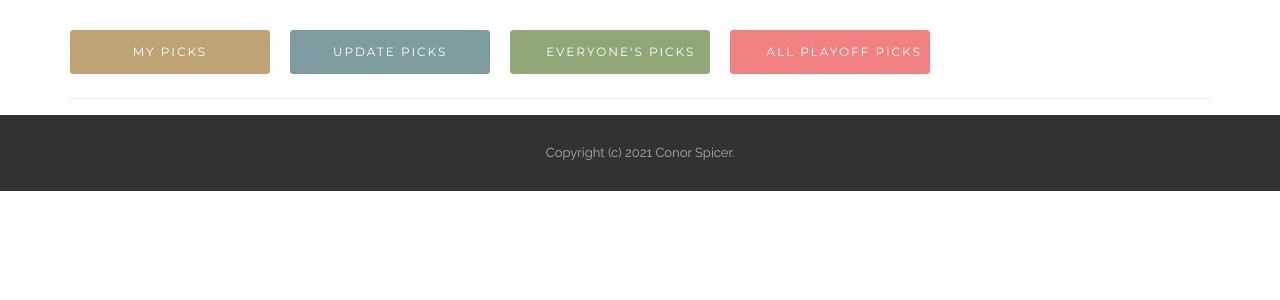
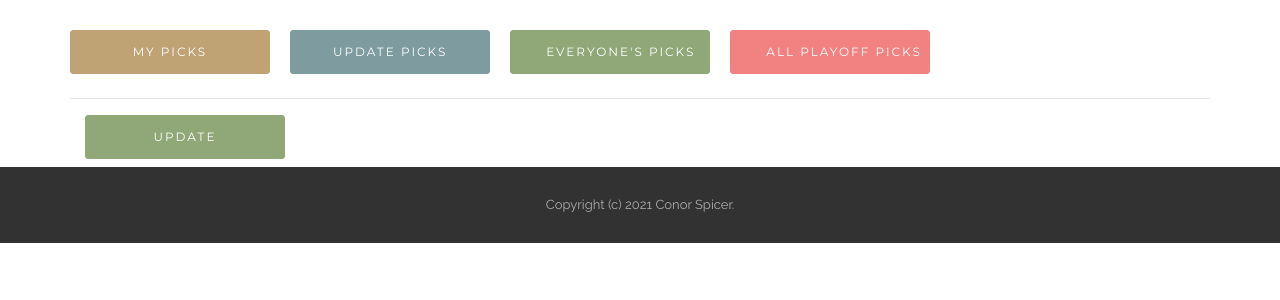
Before and after one commit to conorspicer/predictor, a Django app: template playoff_teams/templates/playoff_teams/playoffpick_list.html in a window 1280 px wide. Shown: the part 90-390 px from the top of the page. Run offline with Django 3.2, Linux system fonts and the light colour scheme; the template is opened without the code that fills it, so the values that code supplies are empty; parts of the project's set-up code (start-up, migrations or seed data) failed here and were passed over; some libraries are stand-ins or nearby versions; some web fonts are replaced.

Commit message:
enable button for setting playoff picks

```diff
--- a/playoff_teams/templates/playoff_teams/playoffpick_list.html
+++ b/playoff_teams/templates/playoff_teams/playoffpick_list.html
@@ -98,6 +98,6 @@
     <hr>
 
     {% endfor %}
-<!--  <a class="btn btn-success" style="width:200px;" href="{% url 'playoff_teams:update' %}">UPDATE</a>-->
+  <a class="btn btn-success" style="width:200px;" href="{% url 'playoff_teams:update' %}">UPDATE</a>
   </div>
 {% endblock %}
--- a/scripts/new_season_setup.sql
+++ b/scripts/new_season_setup.sql
@@ -298,3 +298,9 @@ VALUES
 (2021270,18,"2022/01/09 21:25",1,65,53,0,0),
 (2021271,18,"2022/01/09 21:25",1,52,46,0,0),
 (2021272,18,"2022/01/09 21:25",1,64,37,0,0) ;
+
+
+
+-- create new pick objects
+-- python manage.py shell
+-- run scripts/creation/add_picks.py
```
